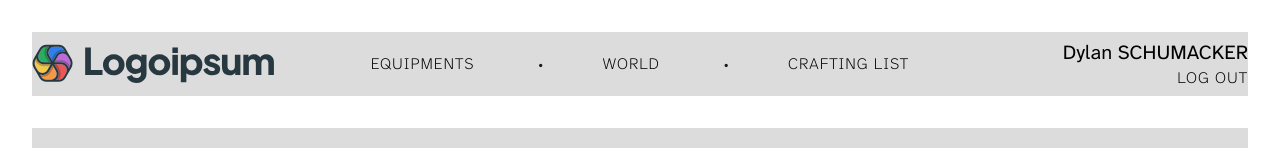
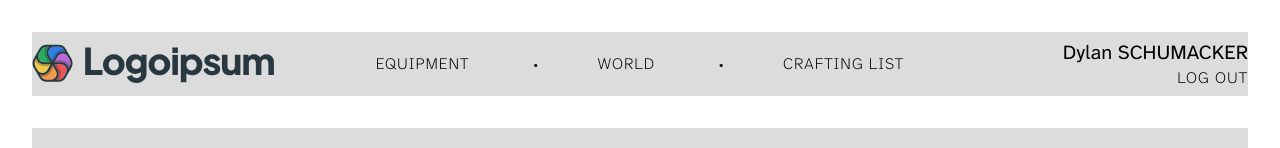
Before and after one commit to dynSR/hunters-codex, an Angular app in the folder project/: page / in a window 1280 px wide. Shown: the top 148 px of the page. Built offline with nearby package versions, Linux system fonts and the light colour scheme.

Commit message:
🛠️ feat: changed nav bar

```diff
--- a/project/src/app/shared/partials/navbar/navbar.component.html
+++ b/project/src/app/shared/partials/navbar/navbar.component.html
@@ -1,20 +1,20 @@
 <nav role="navigation" aria-label="Main nav">
   <ul class="nav__list">
     <li class="nav__item">
-      <a routerLink="/" class="nav__link link">
-        {{ "Equipments" }}
+      <a [routerLink]="equipmentRoute.path" class="nav__link link">
+        {{ equipmentRoute.title | uppercase }}
       </a>
     </li>
     <li class="nav__separator" aria-hidden="true">{{ "•" }}</li>
     <li class="nav__item">
-      <a routerLink="/section" class="nav__link link">
-        {{ "World" }}
+      <a [routerLink]="worldRoute.path" class="nav__link link">
+        {{ worldRoute.title | uppercase }}
       </a>
     </li>
     <li class="nav__separator" aria-hidden="true">{{ "•" }}</li>
     <li class="nav__item">
-      <a routerLink="/page" class="nav__link link">
-        {{ "Crafting list" }}
+      <a [routerLink]="craftingListRoute.path" class="nav__link link">
+        {{ craftingListRoute.title | uppercase }}
       </a>
     </li>
   </ul>
--- a/project/src/app/shared/partials/navbar/navbar.component.ts
+++ b/project/src/app/shared/partials/navbar/navbar.component.ts
@@ -1,11 +1,18 @@
 import { Component } from '@angular/core';
 import { RouterLink } from '@angular/router';
+import { routeDefinition, routes } from '../../../app.routes';
+import { CommonModule } from '@angular/common';
+import { RouteInfo } from '../../interfaces/route-info';
 
 @Component({
   selector: 'app-navbar',
   standalone: true,
-  imports: [RouterLink],
+  imports: [CommonModule, RouterLink],
   templateUrl: './navbar.component.html',
   styleUrl: './navbar.component.css',
 })
-export class NavbarComponent {}
+export class NavbarComponent {
+  readonly equipmentRoute: RouteInfo = routeDefinition['equipment'];
+  readonly worldRoute: RouteInfo = routeDefinition['world'];
+  readonly craftingListRoute: RouteInfo = routeDefinition['craftingList'];
+}
```
